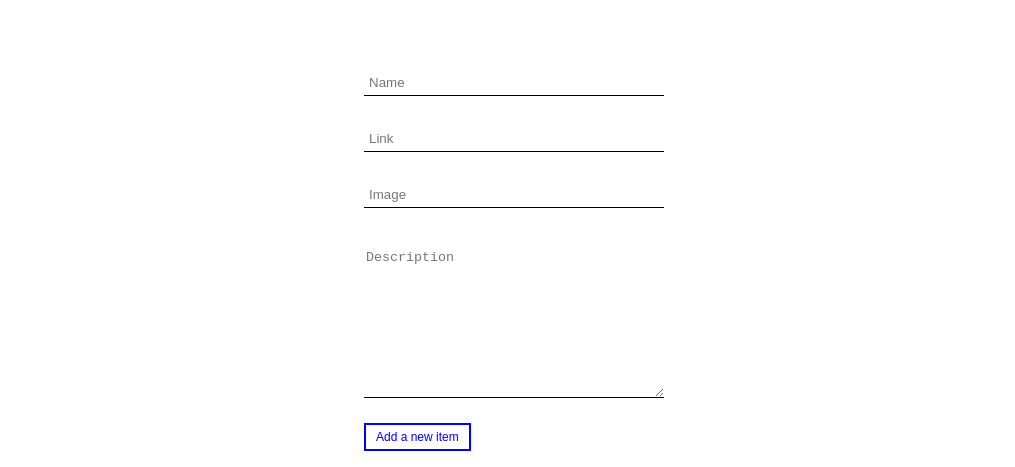
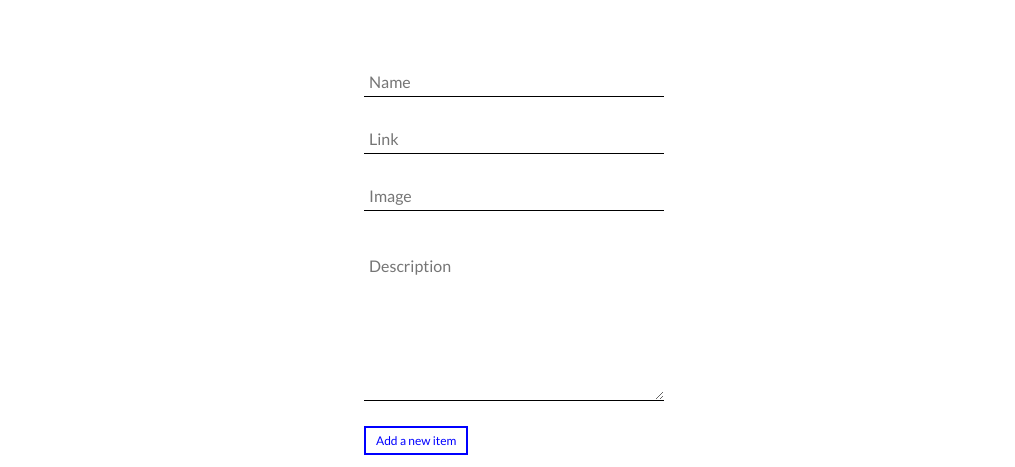
Before and after one commit to TZ-fn/react-course-helloroman, a React (Create React App) app: page / in a window 1280 px wide. Shown: the part 1060-1527 px from the top of the page, without its empty margins (126-1141 px from the left). Built offline with nearby package versions, Linux system fonts and the light colour scheme.

Commit message:
Add more form styling

```diff
--- a/src/App.css
+++ b/src/App.css
@@ -6,8 +6,13 @@
   box-sizing: border-box;
 }
 
-body {
+body,
+* {
   margin: 0;
   padding: 0;
   font-family: 'Lato', sans-serif;
 }
+
+::placeholder {
+  font-size: 16px;
+}
--- a/src/components/Form/Form.css
+++ b/src/components/Form/Form.css
@@ -14,6 +14,7 @@
 }
 
 .form__textarea {
+  padding: 5px;
   min-width: 300px;
   min-height: 150px;
   margin: 25px auto;
```
